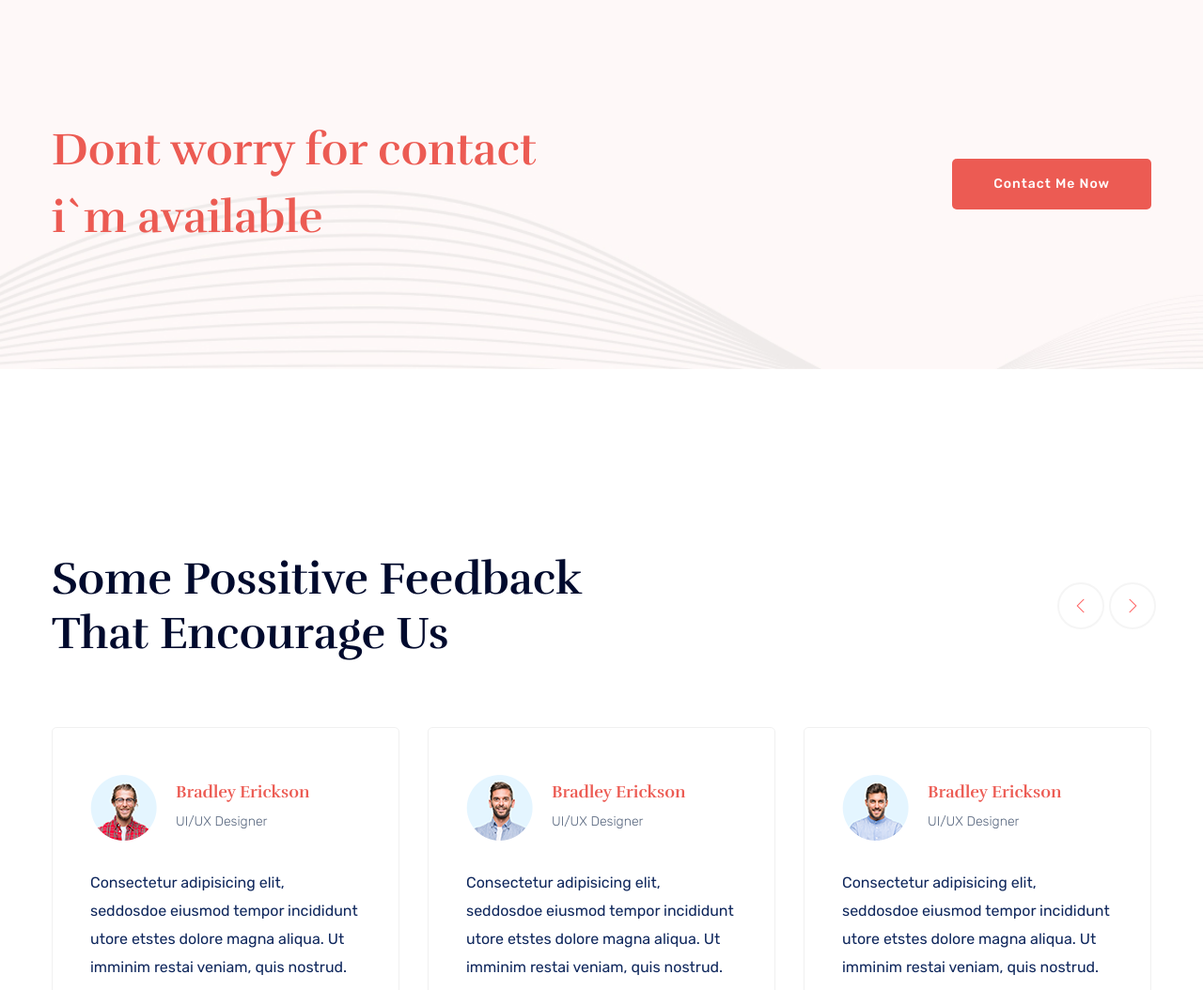
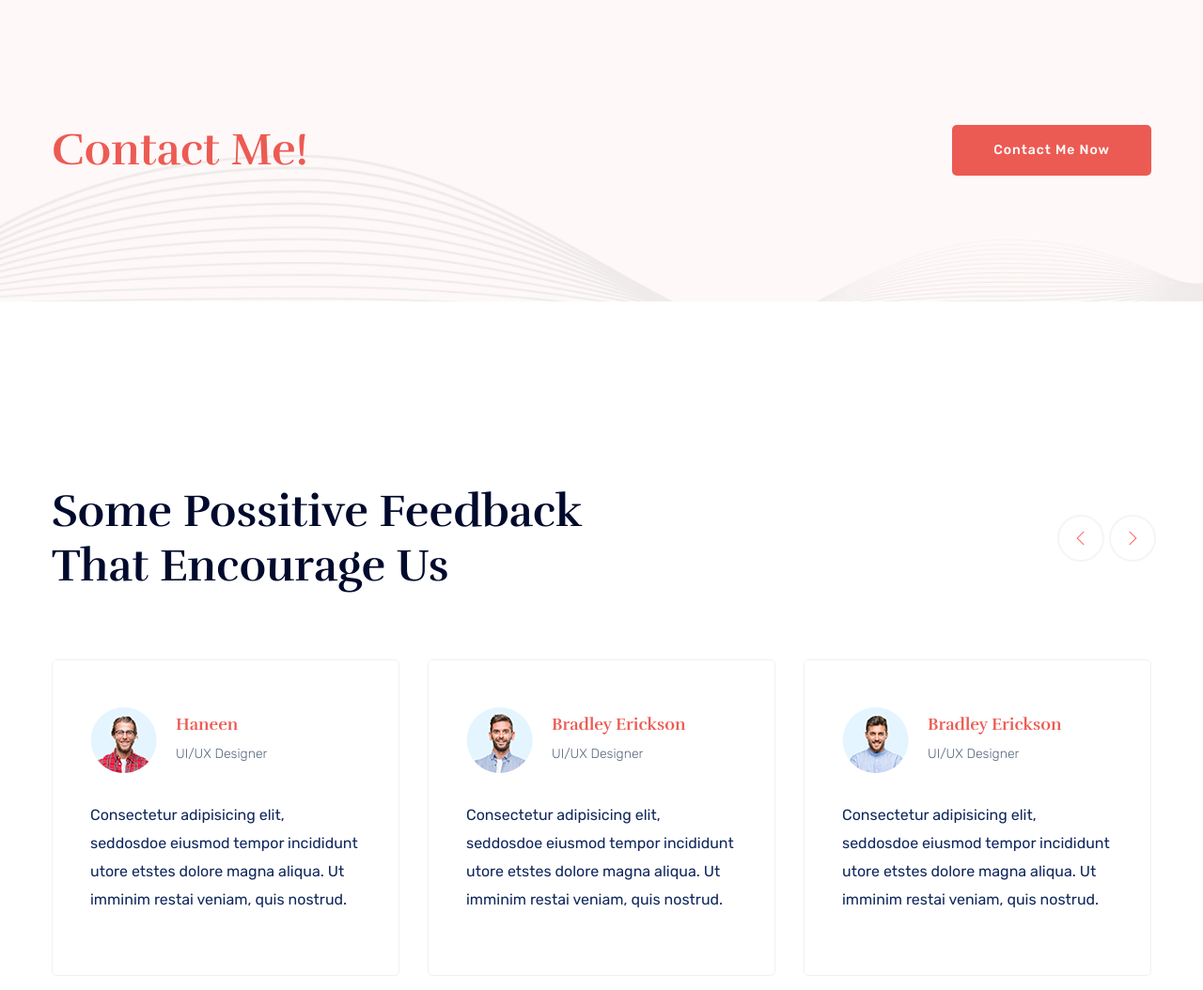
Before and after one commit to rahhees/multi-work, a plain HTML site: page index.html in a window 1280 px wide. Shown: the part 3980-5034 px from the top of the page at 94% size. Drawn offline with Linux system fonts and the light colour scheme.

Commit message:
Update index.html

```diff
--- a/index.html
+++ b/index.html
@@ -485,7 +485,7 @@
                 <div class="row align-items-center justify-content-between">
                     <div class="col-xl-6 col-lg-8 col-md-8">
                         <div class="wantToWork-caption wantToWork-caption2">
-                            <h2>Dont worry for contact i`m available</h2>
+                            <h2>Contact Me!</h2>
                         </div>
                     </div>
                     <div class="col-xl-2 col-lg-2 col-md-3">
@@ -522,7 +522,7 @@
                                                 <img src="assets/img/gallery/blog1.png" alt="">
                                             </div>
                                             <div class="comment-person">
-                                                <h2>Bradley Erickson</h2>
+                                                <h2>Haneen</h2>
                                                 <span>UI/UX Designer</span>
                                             </div>
                                     </div>
```
